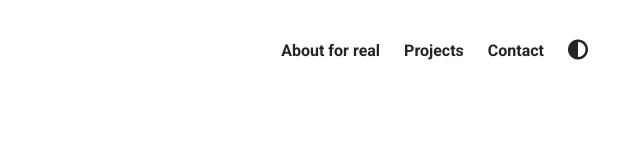
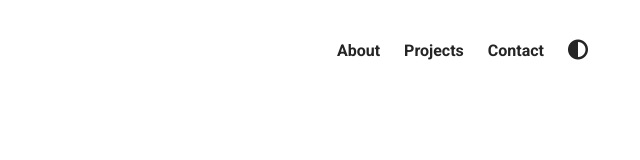
Before and after one commit to ShahenSrour/AdvancedPortfolio, a plain HTML site: page index.html in a window 1280 px wide. Shown: the full height of the page, 640-1280 px from the left. Drawn offline with Linux system fonts and the light colour scheme.

Commit message:
reverted the last edit

```diff
--- a/index.html
+++ b/index.html
@@ -17,7 +17,7 @@
         <img id="LOGO" src="assets/logo.svg" alt="" />
       </figure>
       <div class="nav_links_section">
-        <a class="nav_links link_hover_effect link_hover_effect_black" href="#">About for real</a>
+        <a class="nav_links link_hover_effect link_hover_effect_black" href="#">About</a>
         <a class="nav_links link_hover_effect link_hover_effect_black" href="#Projects">Projects</a>
         <a class="nav_links link_hover_effect link_hover_effect_black" href="#Contact">Contact</a>
         <a class="font_awesome" href=""><i class="fa-solid fa-circle-half-stroke"></i></a>
```
